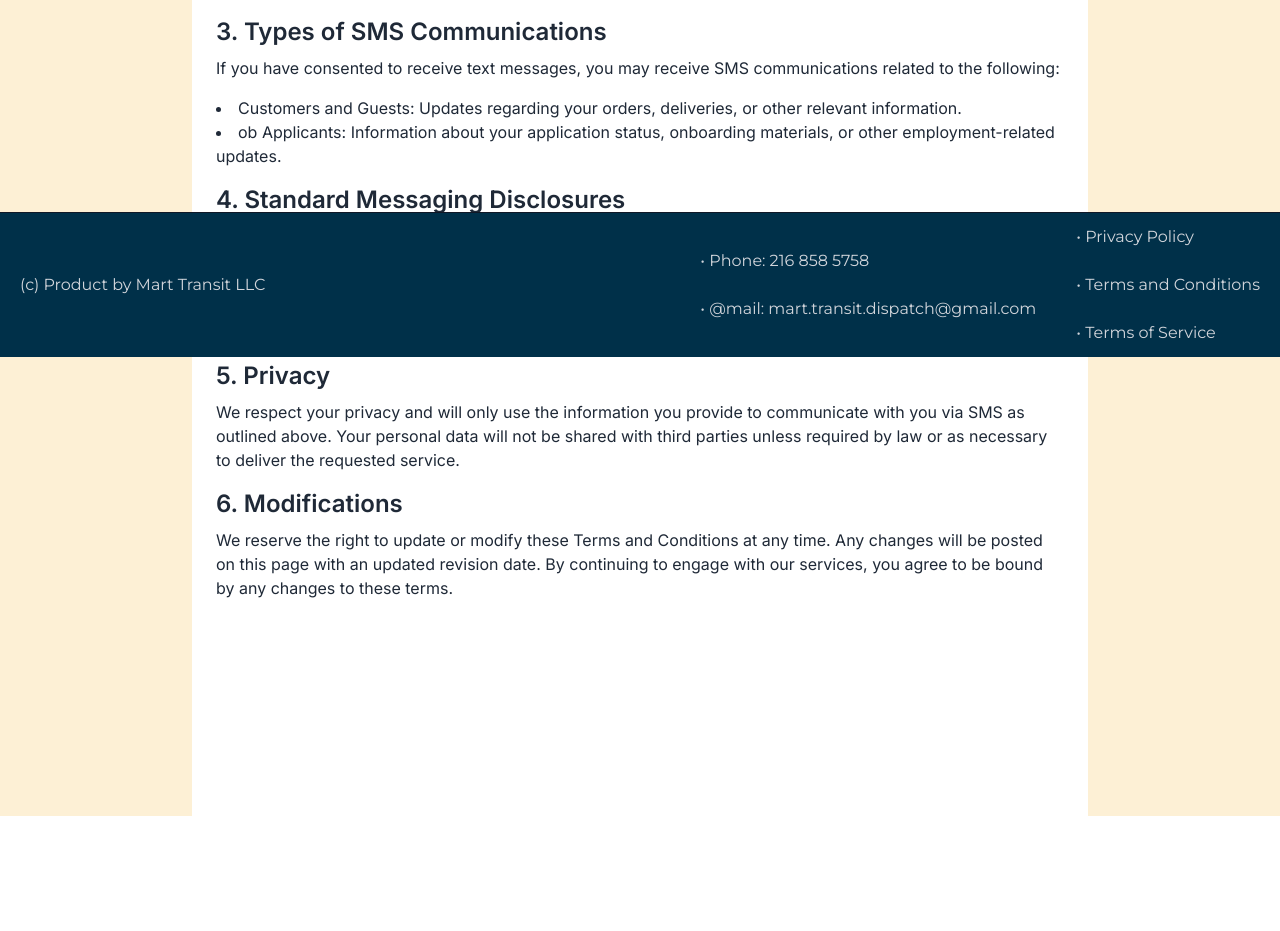
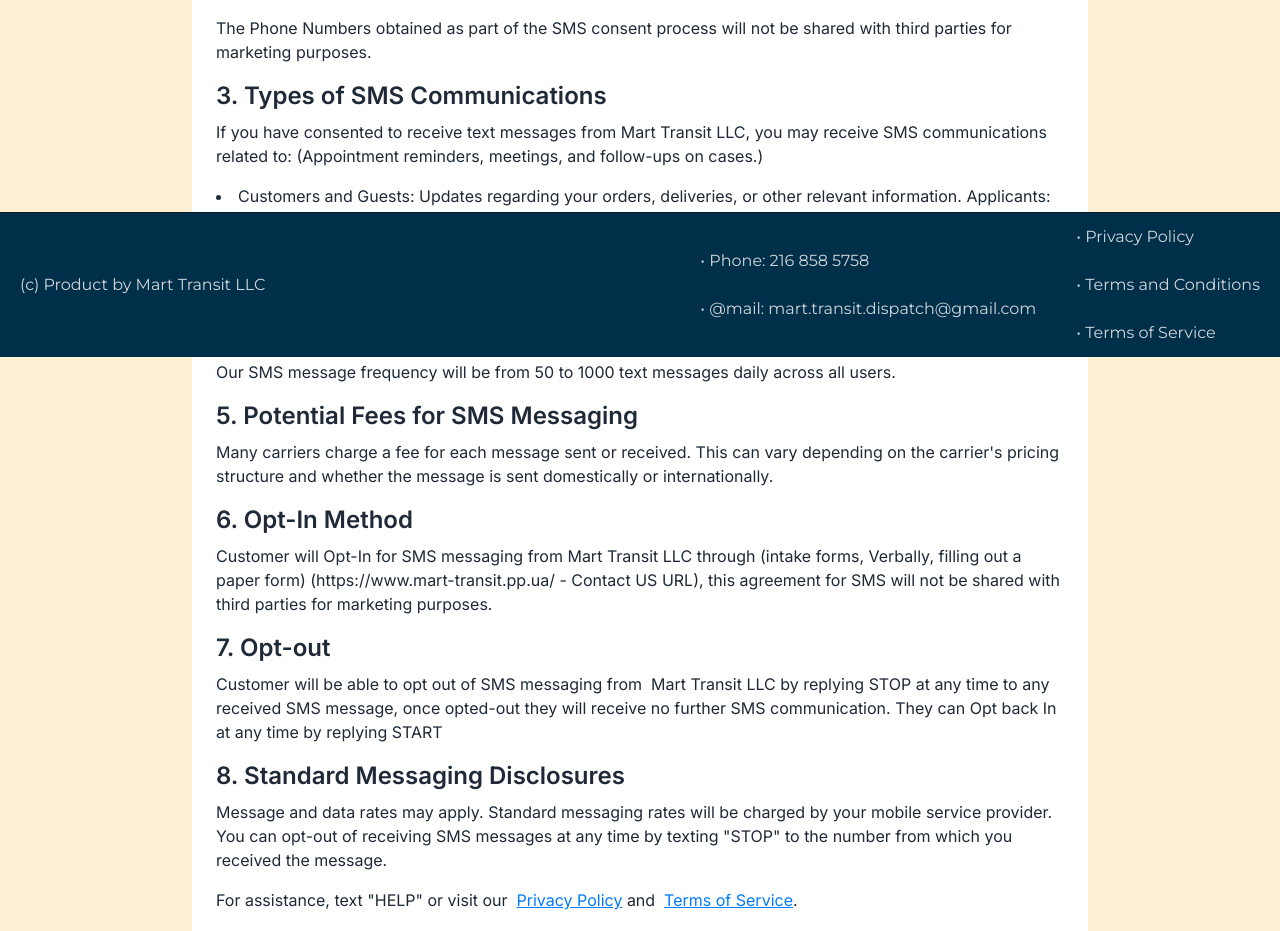
Before and after one commit to Nazarii07/truck-project, a Next.js app: page /terms-conditions in a window 1280 px wide. Shown: the part 443-1374 px from the top of the page. Before the commit the page ends 1259 px from the top, so only its background shows below. Built offline with nearby package versions, Linux system fonts and the light colour scheme.

Commit message:
fix terms of condition, by checking ttext, privicy policy 3 step

```diff
--- a/src/app/privacy-policy/page.tsx
+++ b/src/app/privacy-policy/page.tsx
@@ -4,7 +4,7 @@ const PrivacyPolicy: React.FC = () => {
   return (
     <div className="max-w-4xl mx-auto p-6 bg-white text-gray-800 pb-[200px]">
       <h1 className="text-3xl font-bold mb-4">Privacy Policy</h1>
-      <p className="mb-4 font-light text-sm">Last Updated: Oct 23, 2024</p>
+      <p className="mb-4 font-light text-sm">Last Updated: Jan 24, 2025</p>
       <p className="mb-4">
         This Privacy Policy (“Privacy Policy”) explains how Mart Transit LLC
         (“Mart Transit”, “we”, “us”, “our”) may collect, use, and share
@@ -147,8 +147,8 @@ const PrivacyPolicy: React.FC = () => {
         full Privacy Policy for details.
       </p>
       <p className="mb-4">
-        SMS opt-in consent or phone numbers for SMS purposes will NOT be shared
-        with third parties and affiliates for marketing purposes.
+        SMS opt-in or phone numbers for the purpose of SMS are not being shared
+        with any third party and affiliate company for marketing purposes.
       </p>
       <h2 className="text-2xl font-semibold mb-2">4. CHILDREN</h2>
       <p className="mb-4">
--- a/src/app/terms-conditions/page.tsx
+++ b/src/app/terms-conditions/page.tsx
@@ -5,7 +5,7 @@ const TermsAndConditions: React.FC = () => {
   return (
     <div className="max-w-4xl mx-auto p-6 bg-white text-gray-800 pb-[200px]">
       <h1 className="text-3xl font-bold mb-4">Terms and Conditions</h1>
-      <p className="mb-4 font-light text-sm">Last Updated: Oct 30, 2024</p>
+      <p className="mb-4 font-light text-sm">Last Updated: Jan 24, 2025</p>
 
       <h2 className="text-2xl font-semibold mb-2">1. Introduction</h2>
       <p className="mb-4">
@@ -24,39 +24,30 @@ const TermsAndConditions: React.FC = () => {
         number you provide. Information obtained as part of the SMS consent
         process will not be shared with third parties.
       </p>
+      <p className="mb-4">
+        The Phone Numbers obtained as part of the SMS consent process will not
+        be shared with third parties for marketing purposes.
+      </p>
 
       <h2 className="text-2xl font-semibold mb-2">
         3. Types of SMS Communications
       </h2>
       <p className="mb-4">
-        If you have consented to receive text messages, you may receive SMS
-        communications related to the following:
+        If you have consented to receive text messages from Mart Transit LLC,
+        you may receive SMS communications related to: (Appointment reminders,
+        meetings, and follow-ups on cases.)
       </p>
       <ul className="list-disc list-inside mb-4">
         <li>
           Customers and Guests: Updates regarding your orders, deliveries, or
-          other relevant information.
+          other relevant information. Applicants: Information about your
+          application status, onboarding materials, or other employment-related
+          updates.
         </li>
         <li>
-          ob Applicants: Information about your application status, onboarding
-          materials, or other employment-related updates.
-        </li>
-      </ul>
-
-      <h2 className="text-2xl font-semibold mb-2">
-        4. Standard Messaging Disclosures
-      </h2>
-      <ul className="list-disc list-inside mb-4">
-        <li>
-          Message and data rates may apply. Standard messaging rates will be
-          charged by your mobile service provider.
-        </li>
-        <li>
-          You can opt-out of receiving SMS messages at any time by texting
-          "STOP" to the number from which you received the message.
-        </li>
-        <li>
-          For assistance, text "HELP" or visit our{" "}
+          For Example: Hello Thank you for contacting Mart Transit LLC, how can
+          we help you? Reply Stop to opt-out at any time. Message and data rates
+          may apply, for assistance, text Help" or visit our{" "}
           <Link href={"/privacy-policy"}>
             <span className="underline cursor-pointer text-linkColor">
               Privacy Policy
@@ -68,24 +59,82 @@ const TermsAndConditions: React.FC = () => {
               Terms of Service
             </span>
           </Link>
-          .
         </li>
       </ul>
 
-      <h2 className="text-2xl font-semibold mb-2">5. Privacy</h2>
+      <h2 className="text-2xl font-semibold mb-2">4. Message Frequency</h2>
+      <p className="mb-4">
+        Our SMS message frequency will be from 50 to 1000 text messages daily
+        across all users.
+      </p>
+
+      <h2 className="text-2xl font-semibold mb-2">
+        5. Potential Fees for SMS Messaging
+      </h2>
+      <p className="mb-4">
+        Many carriers charge a fee for each message sent or received. This can
+        vary depending on the carrier's pricing structure and whether the
+        message is sent domestically or internationally.
+      </p>
+
+      <h2 className="text-2xl font-semibold mb-2">6. Opt-In Method</h2>
+      <p className="mb-4">
+        Customer will Opt-In for SMS messaging from Mart Transit LLC through
+        (intake forms, Verbally, filling out a paper form)
+        (https://www.mart-transit.pp.ua/ - Contact US URL), this agreement for
+        SMS will not be shared with third parties for marketing purposes.
+      </p>
+
+      <h2 className="text-2xl font-semibold mb-2">7. Opt-out</h2>
+      <p className="mb-4">
+        Customer will be able to opt out of SMS messaging from  Mart Transit LLC
+        by replying STOP at any time to any received SMS message, once opted-out
+        they will receive no further SMS communication. They can Opt back In at
+        any time by replying START
+      </p>
+
+      <h2 className="text-2xl font-semibold mb-2">
+        8. Standard Messaging Disclosures
+      </h2>
+      <p className="mb-4">
+        Message and data rates may apply. Standard messaging rates will be
+        charged by your mobile service provider. You can opt-out of receiving
+        SMS messages at any time by texting "STOP" to the number from which you
+        received the message.
+      </p>
+      <p className="mb-4">
+        For assistance, text "HELP" or visit our {" "}
+        <Link href={"/privacy-policy"}>
+          <span className="underline cursor-pointer text-linkColor">
+            Privacy Policy
+          </span>
+        </Link>{" "}
+         and {" "}
+        <Link href={"/terms-service"}>
+          <span className="underline cursor-pointer text-linkColor">
+            Terms of Service
+          </span>
+        </Link>
+        .
+      </p>
+
+      <h2 className="text-2xl font-semibold mb-2">9. Privacy</h2>
       <p className="mb-4">
         We respect your privacy and will only use the information you provide to
         communicate with you via SMS as outlined above. Your personal data will
         not be shared with third parties unless required by law or as necessary
         to deliver the requested service.
       </p>
-      <h2 className="text-2xl font-semibold mb-2">6. Modifications</h2>
+
+      <h2 className="text-2xl font-semibold mb-2">10. Modifications</h2>
       <p className="mb-4">
         We reserve the right to update or modify these Terms and Conditions at
         any time. Any changes will be posted on this page with an updated
         revision date. By continuing to engage with our services, you agree to
         be bound by any changes to these terms.
       </p>
+
+      <p className="mb-6">(c) Product by Mart Transit LLC</p>
     </div>
   );
 };
--- a/src/components/form/index.tsx
+++ b/src/components/form/index.tsx
@@ -161,10 +161,11 @@ const ContactForm: React.FC = () => {
             className="mr-2 mt-1"
           />
           <div>
-            By checking this box, you agree to receive text messages from Mart
-            Transit LLC. You may reply STOP to opt-out at any time. Reply HELP
+            By checking this box, I consent to receive text messages from (Mart
+            Transit LLC) related to conversational purposes, order
+            confirmations. You may reply STOP to opt-out at any time. Reply HELP
             for assistance. Messages and data rates may apply. Message frequency
-            will vary. Learn more on our{" "}
+            will vary. Learn more on our {" "}
             <Link href={"/privacy-policy"}>
               <span className="underline cursor-pointer text-linkColor">
                 Privacy Policy page.
```
